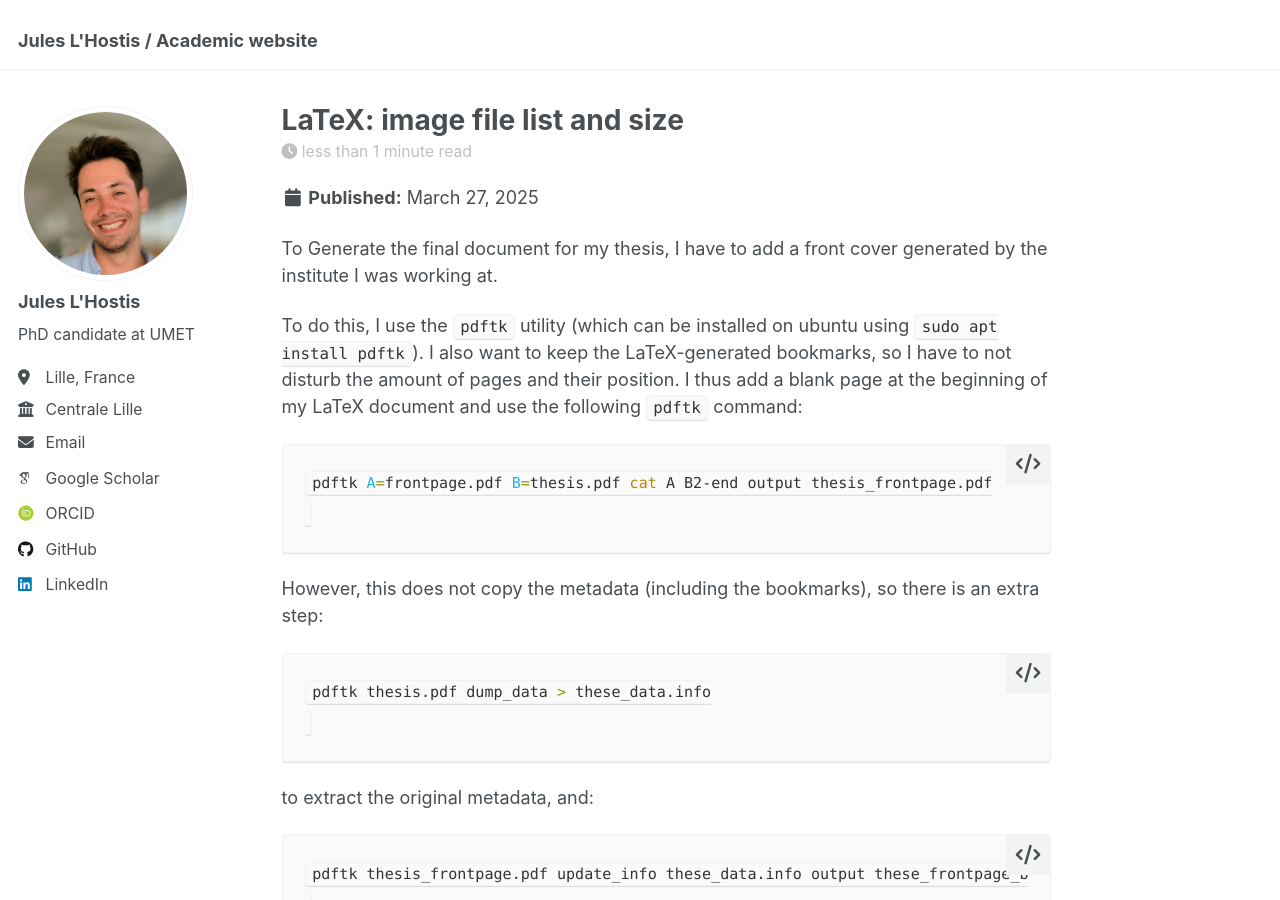
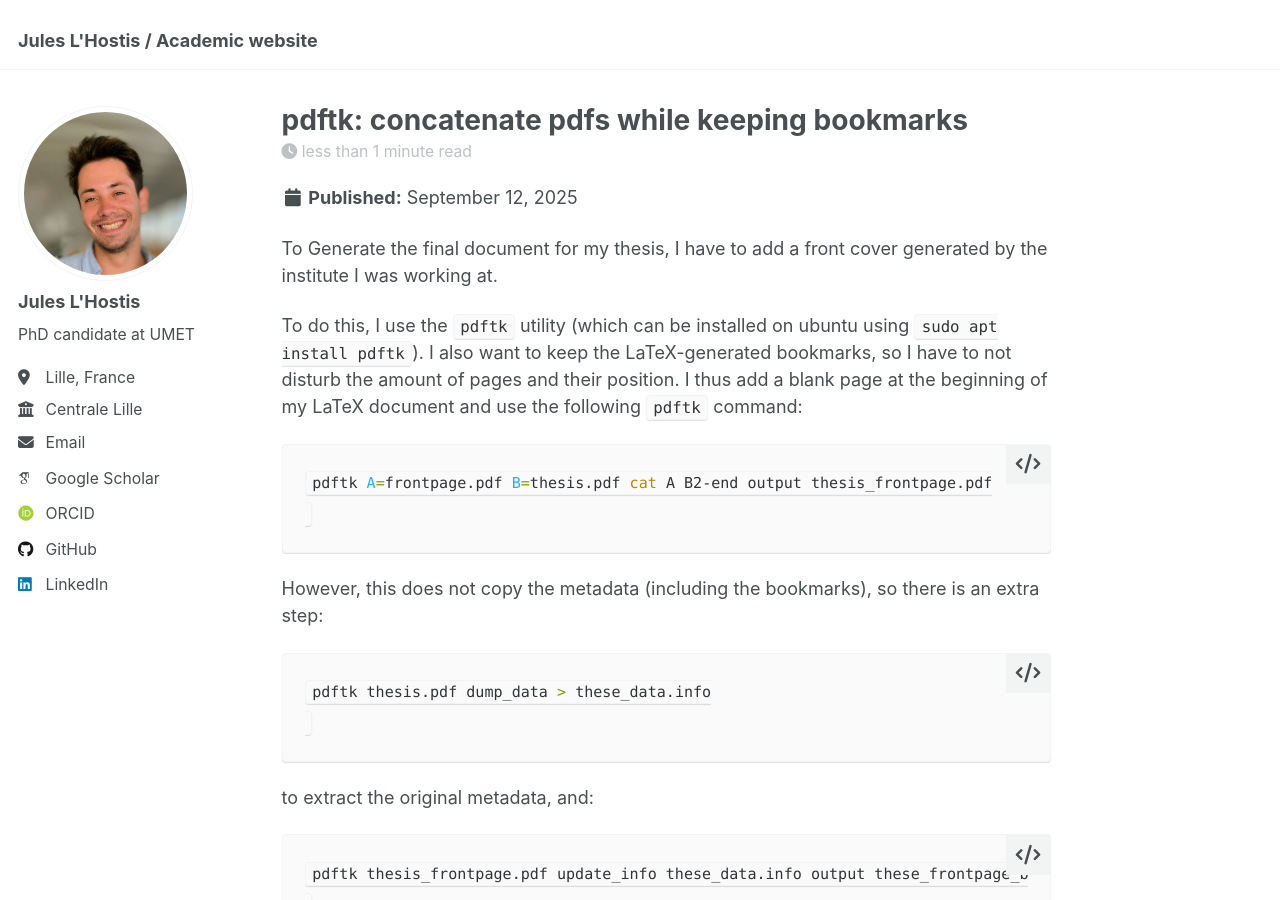
Before and after one commit to jlhostis/jlhostis.github.io, a Jekyll site: the page built from _posts/2025-09-12-pdftk-tuto-1.md, in a window 1280 px wide and 900 px high. Built offline with Jekyll 4.4.1, drawn with Linux system fonts in a browser that asks for light colours; some web fonts are replaced.

Commit message:
errors in blog post preamble

```diff
--- a/_posts/2025-09-12-pdftk-tuto-1.md
+++ b/_posts/2025-09-12-pdftk-tuto-1.md
@@ -1,7 +1,7 @@
 ---
-title: 'LaTeX: image file list and size'
-date: 2025-03-27
-permalink: /posts/2025/03/latex-1/
+title: 'pdftk: concatenate pdfs while keeping bookmarks'
+date: 2025-09-12
+permalink: /posts/2025/09/pdftk-1/
 tags:
   - LaTeX
   - tutorial
```
